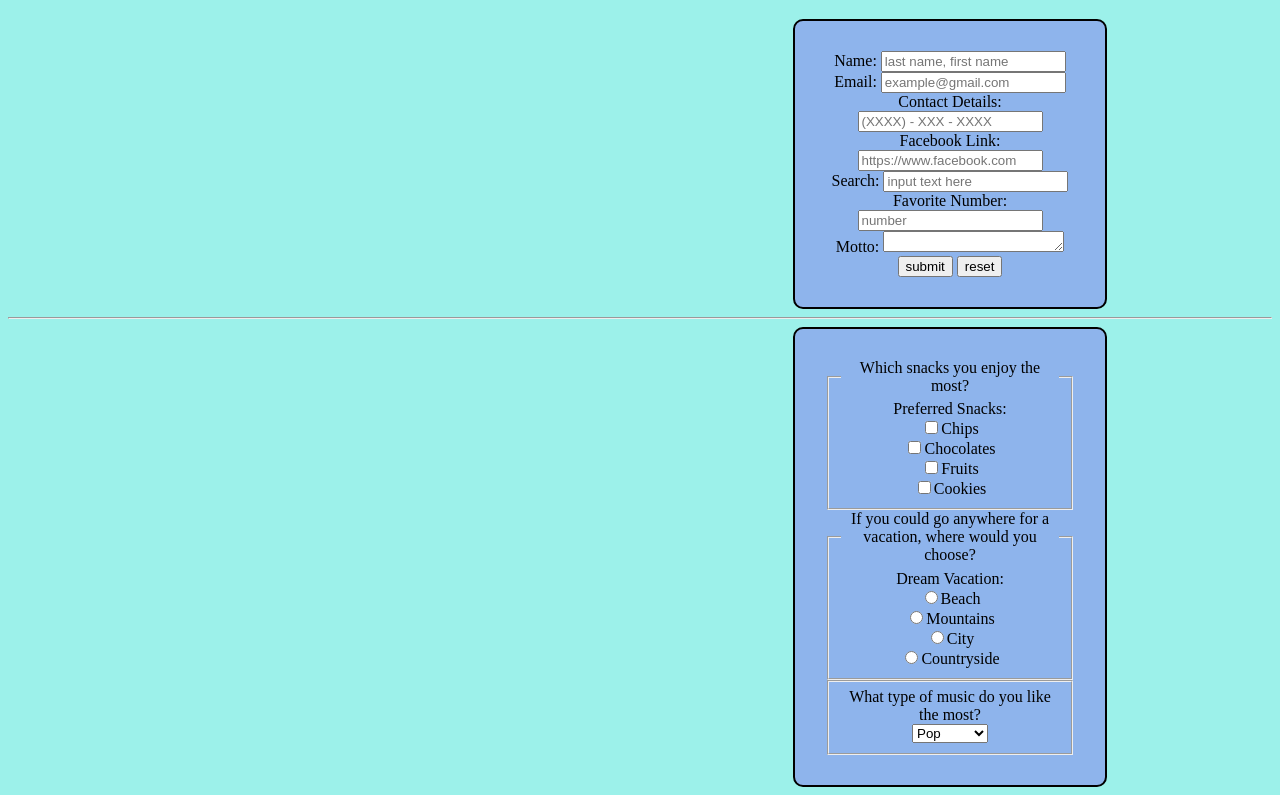
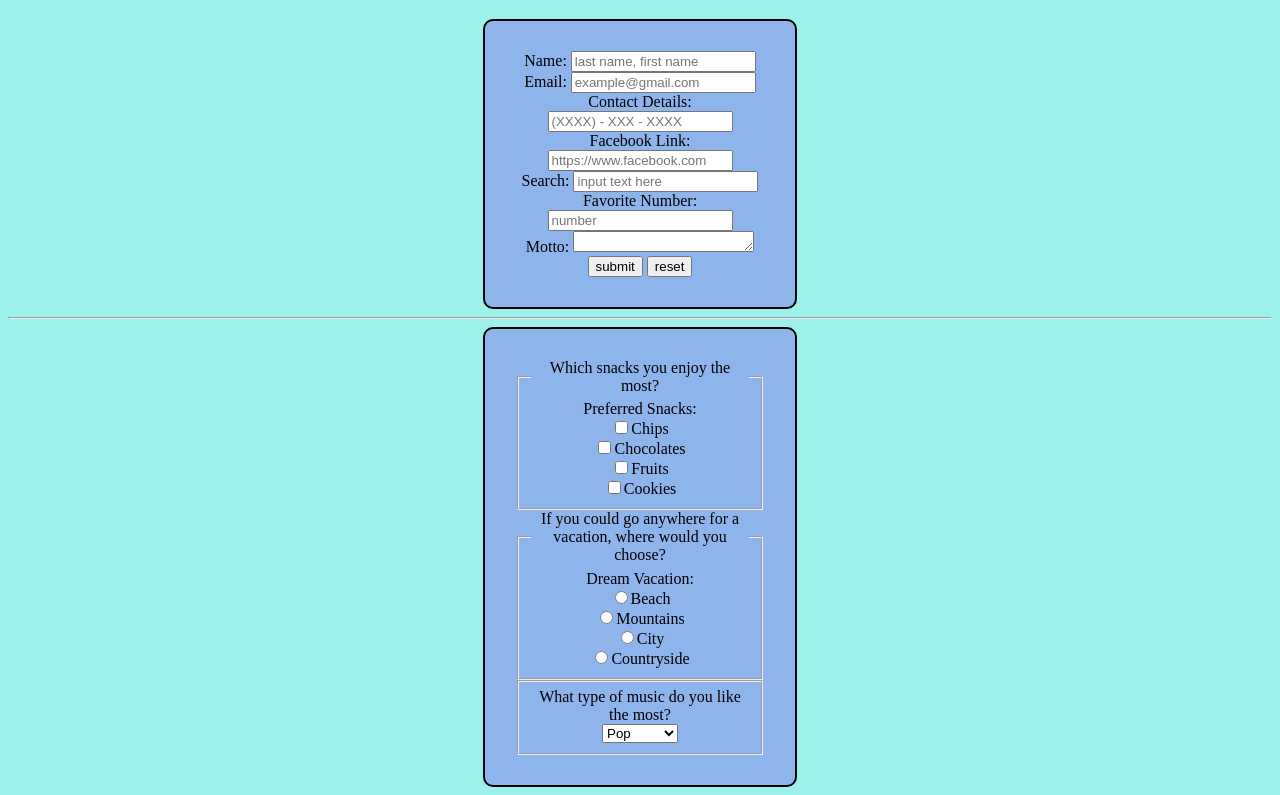
Before and after one commit to Manny-DeAsis/Slambook, a plain HTML site: page index.html in a window 1280 px wide. Shown: the part 61-856 px from the top of the page. Drawn offline with Linux system fonts and the light colour scheme.

Commit message:
Update deasis_slambook.css

```diff
--- a/deasis_slambook.css
+++ b/deasis_slambook.css
@@ -12,7 +12,7 @@ H1 {
     border: 2px solid #000000;
     border-radius: 10px;
     text-align: center;
-    margin-left: 785px;
+    margin: auto;
 }
 .comments {
     width: 250px;
@@ -21,5 +21,5 @@ H1 {
     border: 2px solid #000000;
     border-radius: 10px;
     text-align: center;
-    margin-left: 785px;
+    margin: auto;
 }
```
